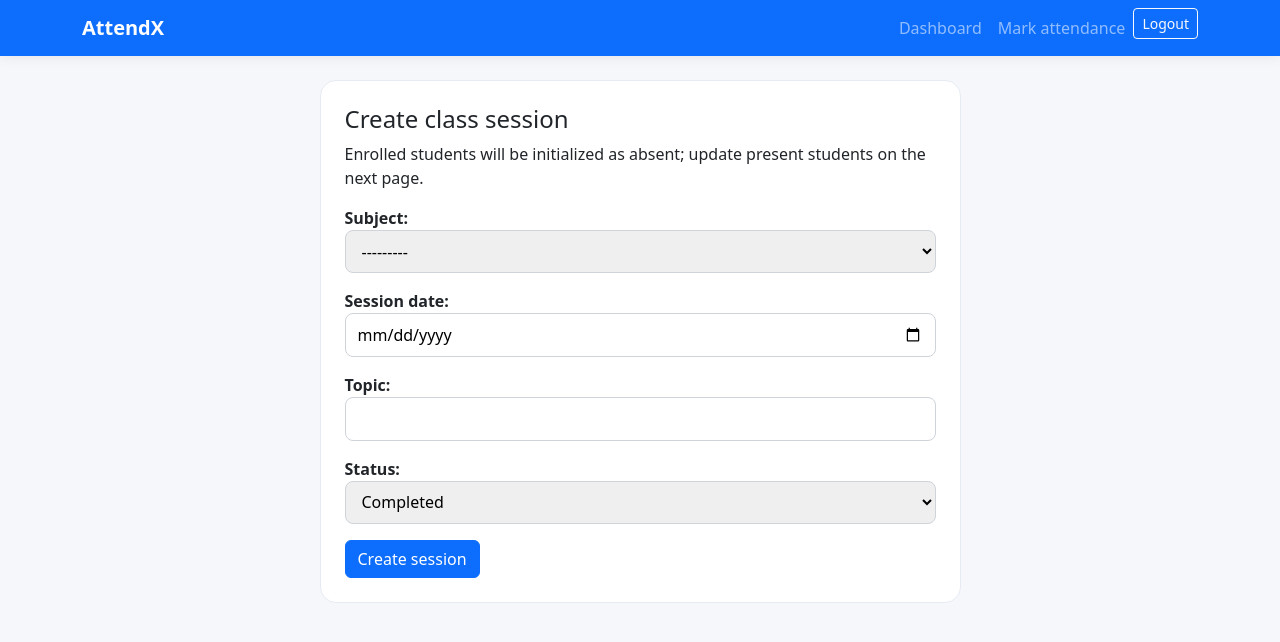
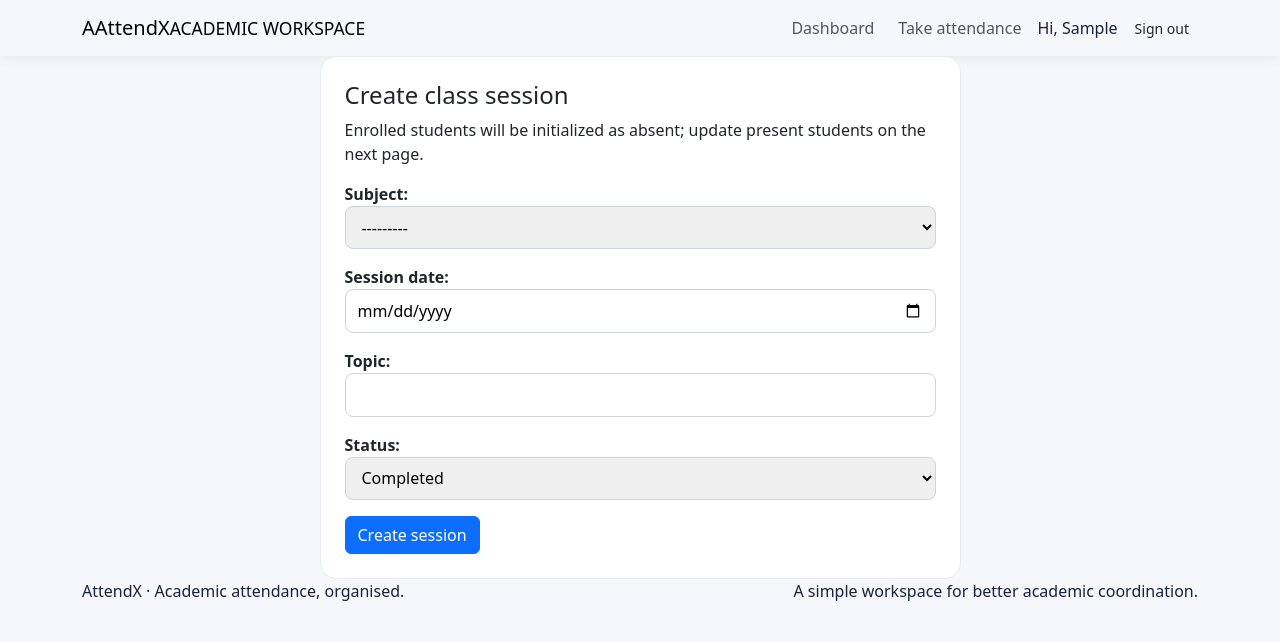
Before and after one commit to adityatiwari-git/AttendX, a Django app: page /attendance/mark/ in a window 1280 px wide. Shown: the top 642 px of the page. Run offline with Django 5.2, Linux system fonts and the light colour scheme; the visitor is signed in with stand-in values (Sample User, id 1); data that the repository does not hold is empty.

Commit message:
Redesign AttendX navigation and global shell

```diff
--- a/templates/base.html
+++ b/templates/base.html
@@ -1 +1,58 @@
-{% load static %}<!doctype html><html lang="en"><head><meta charset="utf-8"><meta name="viewport" content="width=device-width,initial-scale=1"><title>{% block title %}AttendX{% endblock %}</title><link href="https://cdn.jsdelivr.net/npm/bootstrap@5.3.3/dist/css/bootstrap.min.css" rel="stylesheet"><link href="{% static 'css/style.css' %}" rel="stylesheet"></head><body><nav class="navbar navbar-expand-lg navbar-dark bg-primary"><div class="container"><a class="navbar-brand fw-bold" href="{% url 'home' %}">AttendX</a><div class="navbar-nav ms-auto">{% if user.is_authenticated %}<a class="nav-link" href="{% url 'dashboard' %}">Dashboard</a>{% if user.role == 'FACULTY' or user.is_superuser %}<a class="nav-link" href="{% url 'mark_attendance' %}">Mark attendance</a>{% endif %}<form method="post" action="{% url 'logout' %}">{% csrf_token %}<button class="btn btn-outline-light btn-sm">Logout</button></form>{% else %}<a class="nav-link" href="{% url 'login' %}">Login</a><a class="nav-link" href="{% url 'register' %}">Register</a>{% endif %}</div></div></nav><main class="container py-4">{% for message in messages %}<div class="alert alert-info">{{ message }}</div>{% endfor %}{% block content %}{% endblock %}</main><script src="https://cdn.jsdelivr.net/npm/bootstrap@5.3.3/dist/js/bootstrap.bundle.min.js"></script></body></html>
+{% load static %}
+<!doctype html>
+<html lang="en">
+<head>
+  <meta charset="utf-8">
+  <meta name="viewport" content="width=device-width, initial-scale=1">
+  <meta name="theme-color" content="#14243a">
+  <title>{% block title %}AttendX | Academic Attendance{% endblock %}</title>
+  <meta name="description" content="A clearer, more organised way to manage academic attendance.">
+  <link rel="preconnect" href="https://fonts.googleapis.com">
+  <link rel="preconnect" href="https://fonts.gstatic.com" crossorigin>
+  <link href="https://fonts.googleapis.com/css2?family=DM+Sans:wght@400;500;600;700&family=Manrope:wght@500;600;700;800&display=swap" rel="stylesheet">
+  <link href="https://cdn.jsdelivr.net/npm/bootstrap@5.3.3/dist/css/bootstrap.min.css" rel="stylesheet">
+  <link href="{% static 'css/style.css' %}" rel="stylesheet">
+</head>
+<body>
+  <nav class="navbar navbar-expand-lg attendx-navbar">
+    <div class="container">
+      <a class="navbar-brand brand-lockup" href="{% url 'home' %}">
+        <span class="brand-mark">A</span><span>Attend<span class="brand-x">X</span><small>ACADEMIC WORKSPACE</small></span>
+      </a>
+      <button class="navbar-toggler" type="button" data-bs-toggle="collapse" data-bs-target="#mainNav" aria-controls="mainNav" aria-expanded="false" aria-label="Toggle navigation">
+        <span class="navbar-toggler-icon"></span>
+      </button>
+      <div class="collapse navbar-collapse" id="mainNav">
+        <div class="navbar-nav ms-auto align-items-lg-center gap-lg-2 nav-actions">
+          {% if user.is_authenticated %}
+            <a class="nav-link" href="{% url 'dashboard' %}">Dashboard</a>
+            {% if user.role == 'FACULTY' or user.is_superuser %}
+              <a class="nav-link" href="{% url 'mark_attendance' %}">Take attendance</a>
+            {% endif %}
+            <span class="nav-user">Hi, {{ user.get_short_name|default:user.username }}</span>
+            <form method="post" action="{% url 'logout' %}" class="nav-logout">{% csrf_token %}<button class="btn btn-outline-navy btn-sm">Sign out</button></form>
+          {% else %}
+            <a class="nav-link nav-login" href="{% url 'login' %}">Log in</a>
+            <a class="btn btn-navy nav-register" href="{% url 'register' %}">Create account <span aria-hidden="true">→</span></a>
+          {% endif %}
+        </div>
+      </div>
+    </div>
+  </nav>
+
+  <main class="site-main">
+    <div class="container">
+      {% for message in messages %}<div class="alert alert-info app-alert">{{ message }}</div>{% endfor %}
+      {% block content %}{% endblock %}
+    </div>
+  </main>
+
+  <footer class="site-footer">
+    <div class="container d-flex flex-column flex-sm-row justify-content-between align-items-sm-center gap-2">
+      <span class="footer-brand">AttendX <span>·</span> Academic attendance, organised.</span>
+      <span class="footer-note">A simple workspace for better academic coordination.</span>
+    </div>
+  </footer>
+  <script src="https://cdn.jsdelivr.net/npm/bootstrap@5.3.3/dist/js/bootstrap.bundle.min.js"></script>
+</body>
+</html>
```
